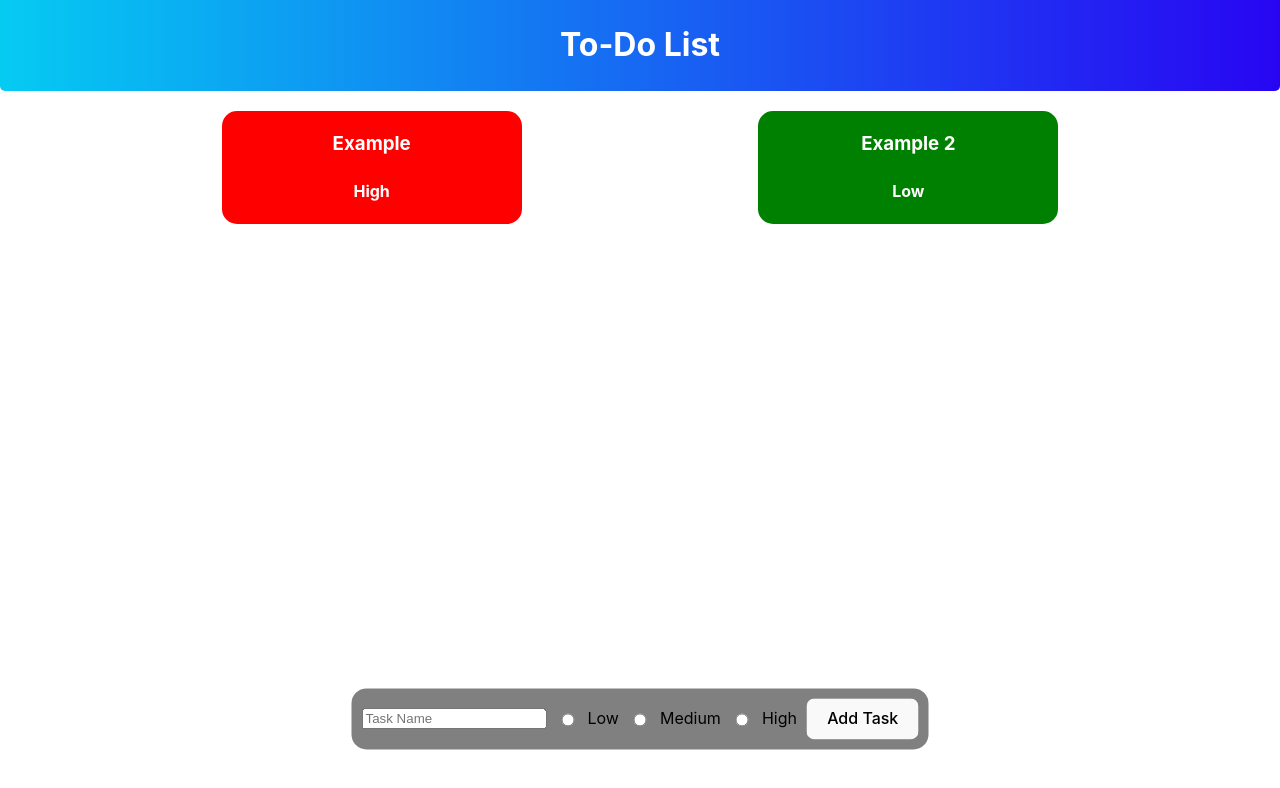
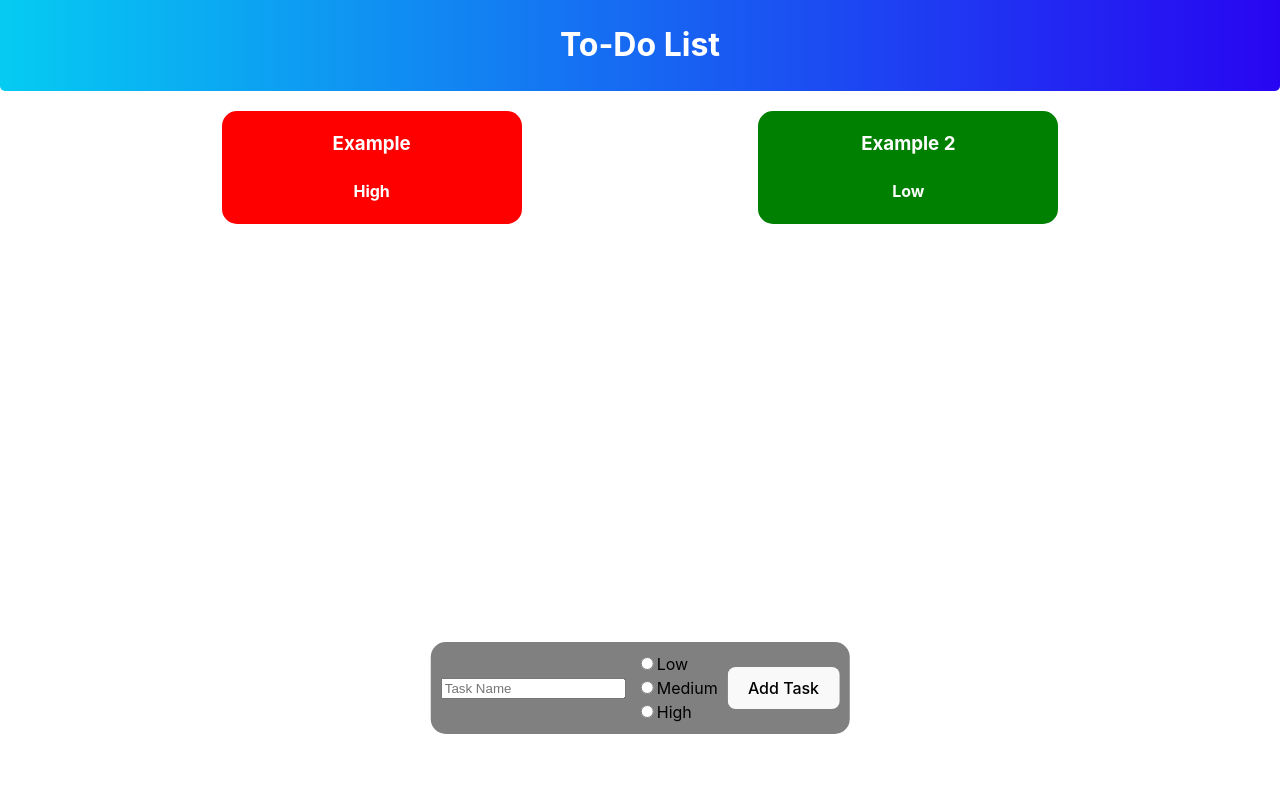
Before and after one commit to DylCru/To-Do-List-React, a React (Vite) app in the folder cool-react-app/: page / in a window 1280 px wide. Shown: the top 788 px of the page. Built offline with nearby package versions, Linux system fonts and the light colour scheme.

Commit message:
Refactor for styling

```diff
--- a/cool-react-app/src/components/AddTask.jsx
+++ b/cool-react-app/src/components/AddTask.jsx
@@ -3,14 +3,24 @@ import React from "react";
 export default function AddTask(props) {
     return (
     <div className="add-task">
-        <input type="text" name="task" value={props.newTask.task} onChange={props.handleChange} placeholder="Task Name"/>
-        <input type="radio" name="priority" value="Low" onChange={props.handleChange}/>
-        <label htmlFor="low">Low</label>
-        <input type="radio" name="priority" value="Medium" onChange={props.handleChange}/>
-        <label htmlFor="medium">Medium</label>
-        <input type="radio" name="priority" value="High" onChange={props.handleChange}/>
-        <label htmlFor="high">High</label>
+        <input className="task-name" type="text" name="task" value={props.newTask.task} onChange={props.handleChange} placeholder="Task Name"/>
+
+        <div className="prio-select">
+            <div>
+                <input className="task-prio" type="radio" name="priority" value="Low" onChange={props.handleChange}/>
+                <label htmlFor="low">Low</label>
+            </div>
+            <div>
+                <input className="task-prio" type="radio" name="priority" value="Medium" onChange={props.handleChange}/>
+                <label htmlFor="medium">Medium</label>
+            </div>
+            <div>
+                <input className="task-prio" type="radio" name="priority" value="High" onChange={props.handleChange}/>
+                <label htmlFor="high">High</label>
+            </div>
+        </div>
+
         <button onClick={props.addTask}>Add Task</button>
-      </div>
+    </div>
     )
 }
```
